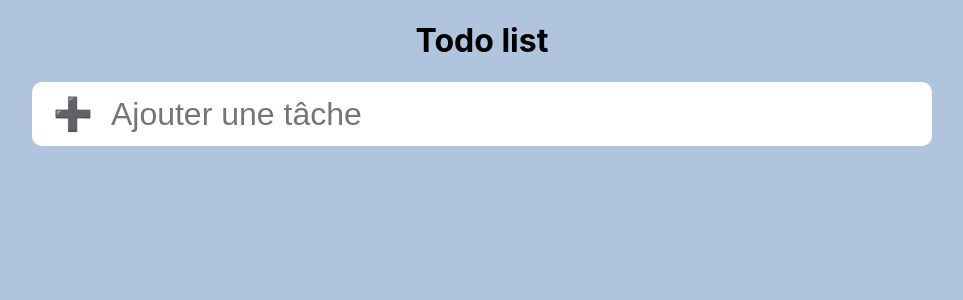
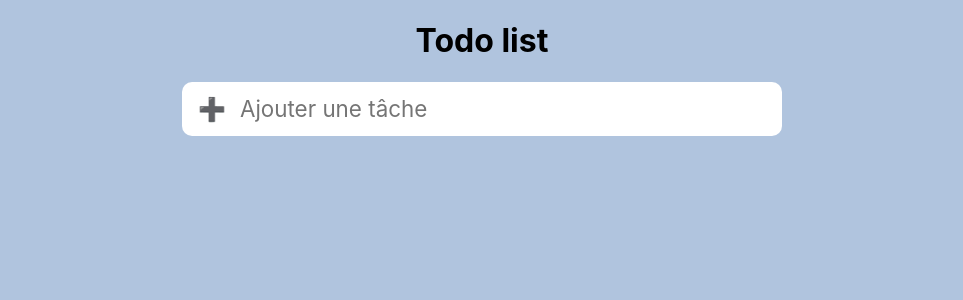
Before and after one commit to Fred-Vaniss/react-todo-list, a React (Create React App) app: page / in a window 1280 px wide. Shown: the top 300 px of the page, without its empty margins (158-1121 px from the left). Built offline with nearby package versions, Linux system fonts and the light colour scheme.

Commit message:
Ajustements et corrections de mise en page

```diff
--- a/src/index.css
+++ b/src/index.css
@@ -1,11 +1,14 @@
 body {
   margin: 0;
+  background-color: lightsteelblue;
+}
+
+body, input {
   font-family: -apple-system, BlinkMacSystemFont, "Segoe UI", "Roboto", "Oxygen",
  "Ubuntu", "Cantarell", "Fira Sans", "Droid Sans", "Helvetica Neue",
  sans-serif;
   -webkit-font-smoothing: antialiased;
   -moz-osx-font-smoothing: grayscale;
-  background-color: lightsteelblue;
 }
 
 code {
@@ -14,8 +17,9 @@ code {
 }
 
 .wrapper {
+  padding: 0 20px;
   margin: 0 auto;
-  max-width: 900px;
+  max-width: 600px;
 }
 
 h1 {
@@ -23,10 +27,10 @@ h1 {
 }
 
 .todo-input {
-  margin-left: 10px;
-  font-size: 2rem;
+  margin-left: 6px;
+  font-size: 1em;
   border: none;
-  width: 90%;
+  width: 85%;
   background-color: transparent;
 }
 
@@ -37,12 +41,13 @@ h1 {
 .todo-list {
   background-color: white;
   border-radius: 10px;
+  font-size: .7rem;
 }
 
 .todo-item {
   position: relative;
   font-size: 2em;
-  padding: 12px 15px;
+  padding: 12px 10px;
 }
 
 .todo-item:not(:first-child) {
--- a/src/sass/index.scss
+++ b/src/sass/index.scss
@@ -1,12 +1,15 @@
 body {
     margin: 0;
+
+    background-color: lightsteelblue;
+  }
+
+  body, input{
     font-family: -apple-system, BlinkMacSystemFont, "Segoe UI", "Roboto", "Oxygen",
       "Ubuntu", "Cantarell", "Fira Sans", "Droid Sans", "Helvetica Neue",
       sans-serif;
     -webkit-font-smoothing: antialiased;
     -moz-osx-font-smoothing: grayscale;
-
-    background-color: lightsteelblue;
   }
 
   code {
@@ -15,8 +18,9 @@ body {
   }
 
   .wrapper{
+    padding: 0 20px;
     margin: 0 auto;
-    max-width: 900px;
+    max-width: 600px;
   }
 
   h1{
@@ -24,10 +28,10 @@ body {
   }
 
   .todo-input{
-    margin-left: 10px;
-    font-size: 2rem;
+    margin-left: 6px;
+    font-size: 1em;
     border: none;
-    width: 90%;
+    width: 85%;
     background-color: transparent;
     &:focus{
       outline: none;
@@ -37,13 +41,14 @@ body {
   .todo-list{
     background-color: white;
     border-radius: 10px;
+    font-size: .7rem;
     // padding: .2em 1em;
   }
 
   .todo-item{
     position: relative;
     font-size: 2em;
-    padding: 12px 15px;
+    padding: 12px 10px;
     &:not(:first-child){
         border-top: 1px solid #000;
     }
```
Also changed, not shown: 1 other file (tests, documents, lock files or other folders).
